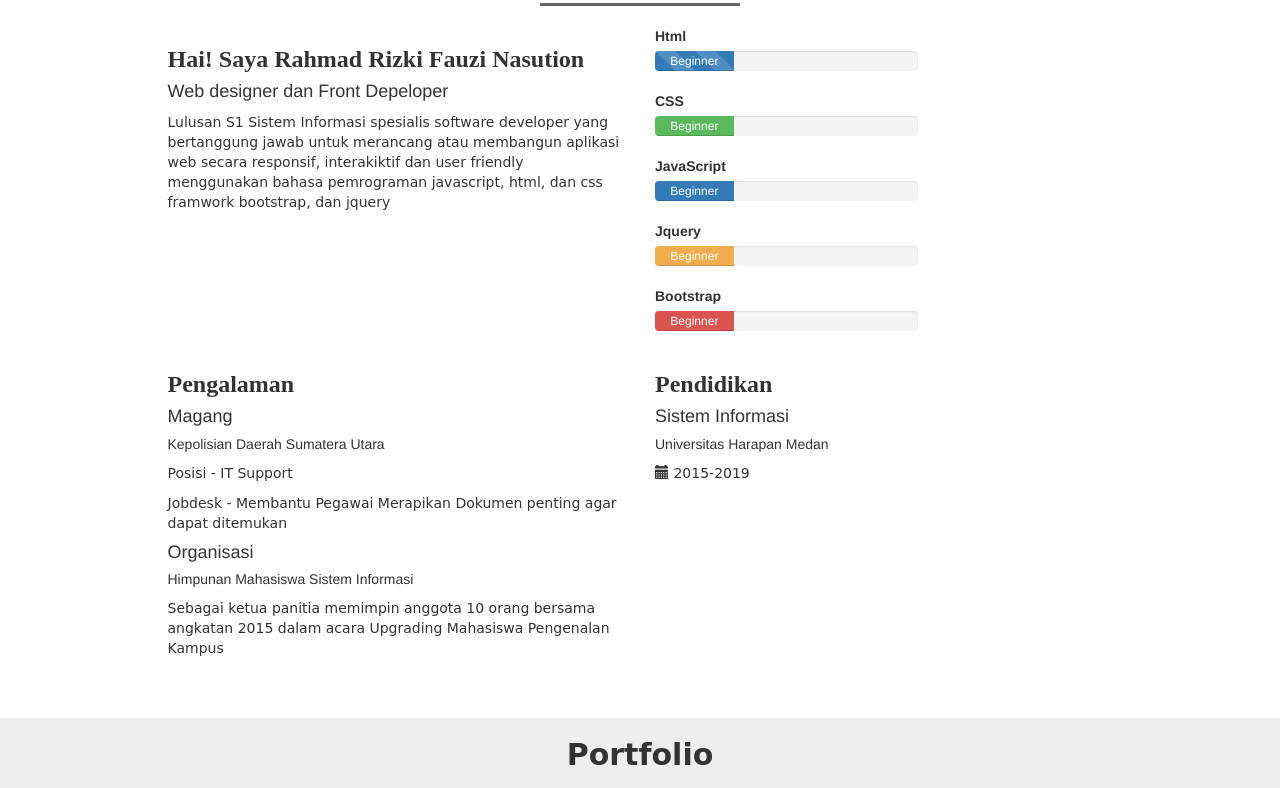
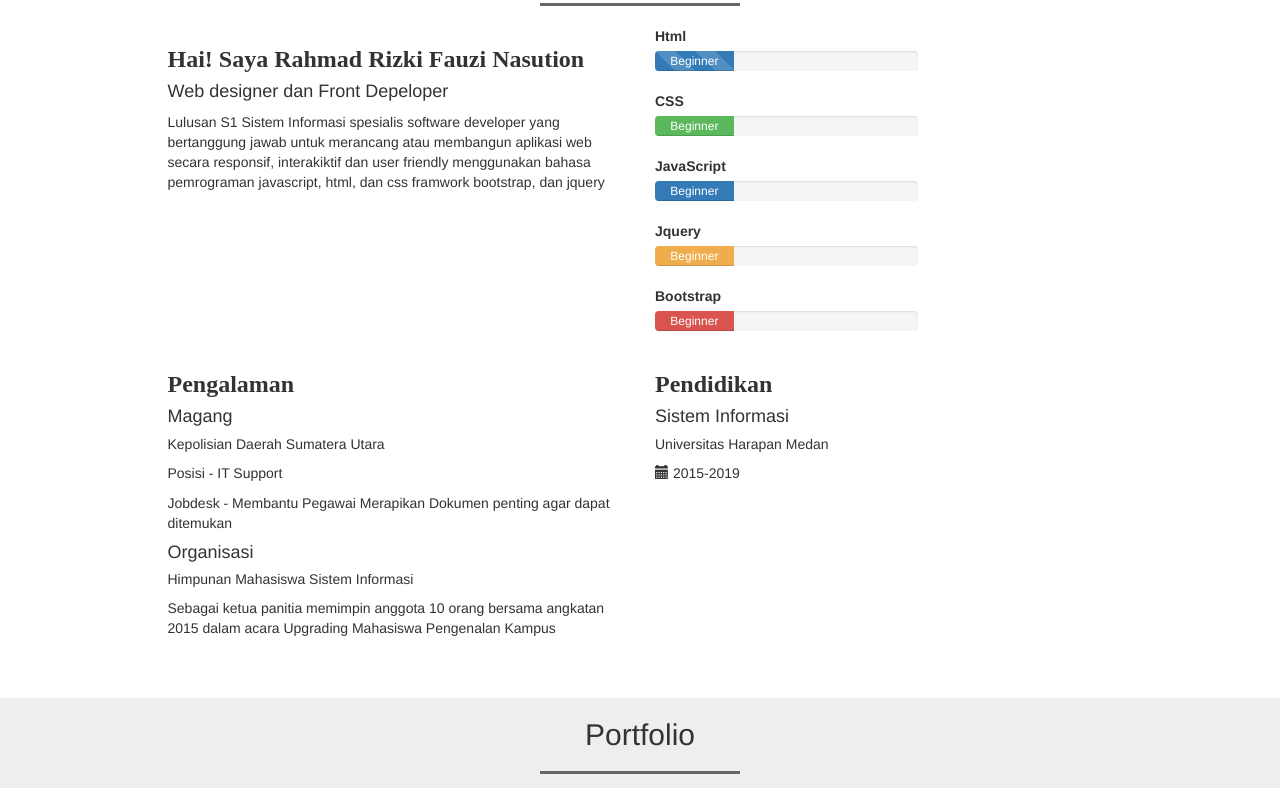
Before and after one commit to rizky008/rizky008.github.io, a plain HTML site: page index.html in a window 1280 px wide. Shown: the part 530-1318 px from the top of the page. Drawn offline with Linux system fonts and the light colour scheme.

Commit message:
mengubah font

```diff
--- a/css/style.css
+++ b/css/style.css
@@ -38,19 +38,12 @@ hr {
 
 }
 
-h2 {
-	font-family: cursive ;
-	font-weight: bold;
-}
 
 h3 {
 	font-family: fantasy-blippo ;
 	font-weight: bold;
 }
 
-p {
-	font-family: cursive;
-}
 
 section {
 min-height: 500px;
```
